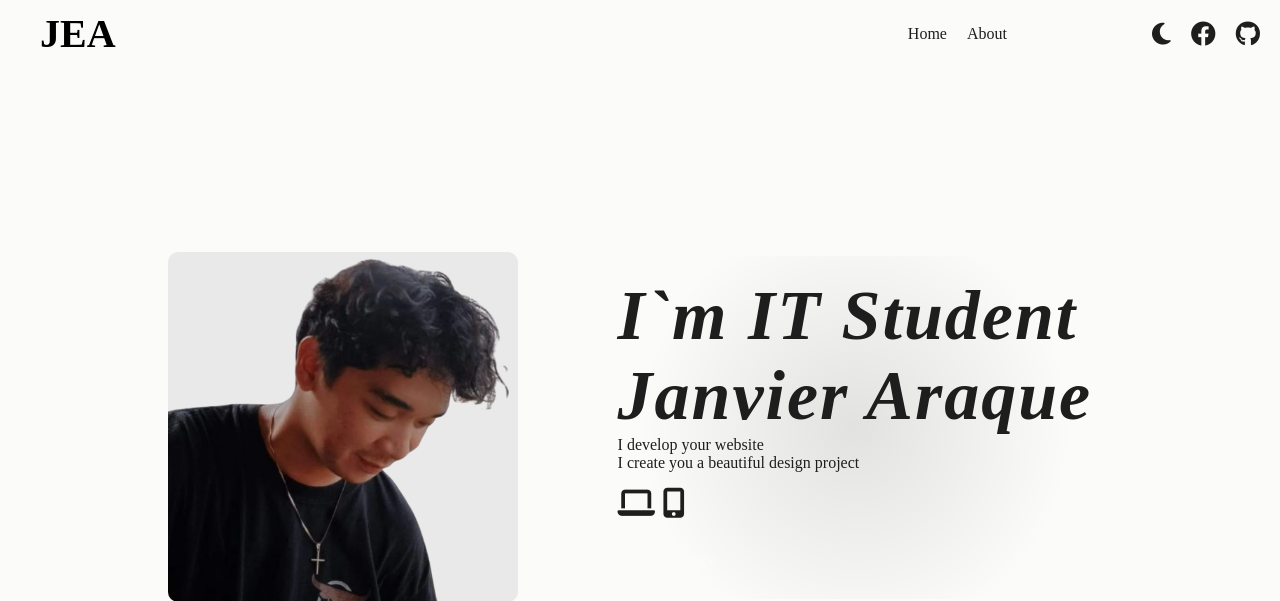
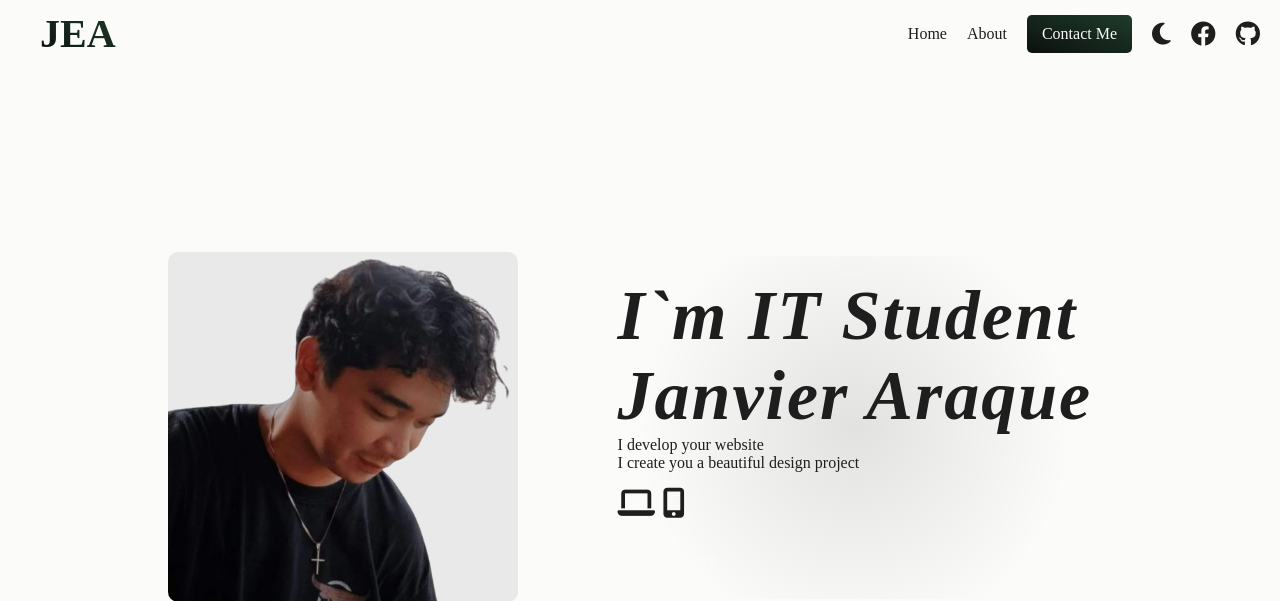
Before and after one commit to mRPy30/portfolio, a PHP site: page / in a window 1280 px wide. Shown: the top 601 px of the page. Run offline with PHP 8.4, Linux system fonts and the light colour scheme; some web fonts are replaced.

Commit message:
Update style.css

```diff
--- a/style.css
+++ b/style.css
@@ -77,7 +77,11 @@ h1, p {
 }
 
 .logo {
-  color: var(--limeGreen--);
+    background: var(--limeGreen--);
+  -webkit-background-clip: text;
+  -webkit-text-fill-color: transparent;
+  background-clip: text; /* fallback for some browsers */
+  text-fill-color: transparent;
   margin-left: 30px;
   font: normal 800 40px/normal 'openSans';
 }
@@ -94,7 +98,9 @@ h1, p {
 }
 
 .menu .button {
-  background-color: var(--limeGreen--);
+  background-image: var(--limeGreen--);
+  background-repeat: no-repeat;
+  background-size: cover;
   padding: 10px 15px;
   margin: 0 10px;
   color: var(--light--);
```
